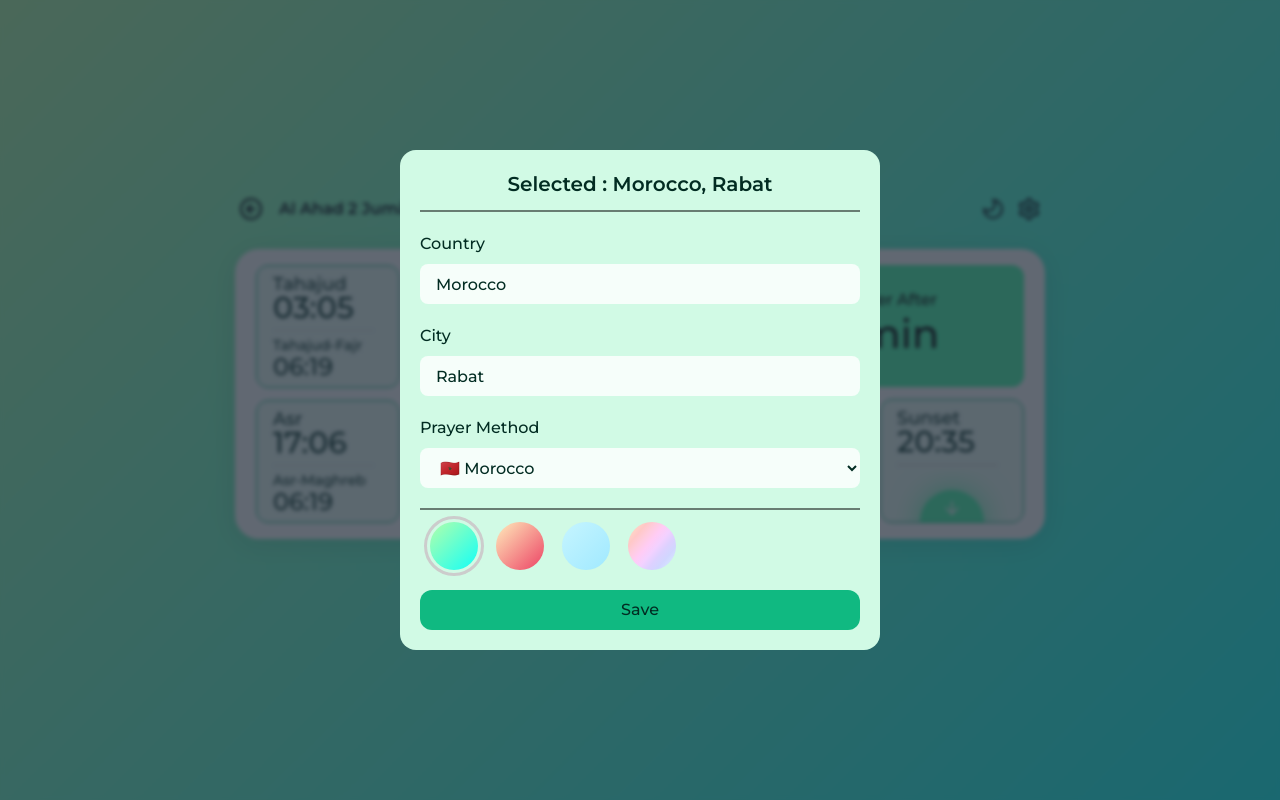
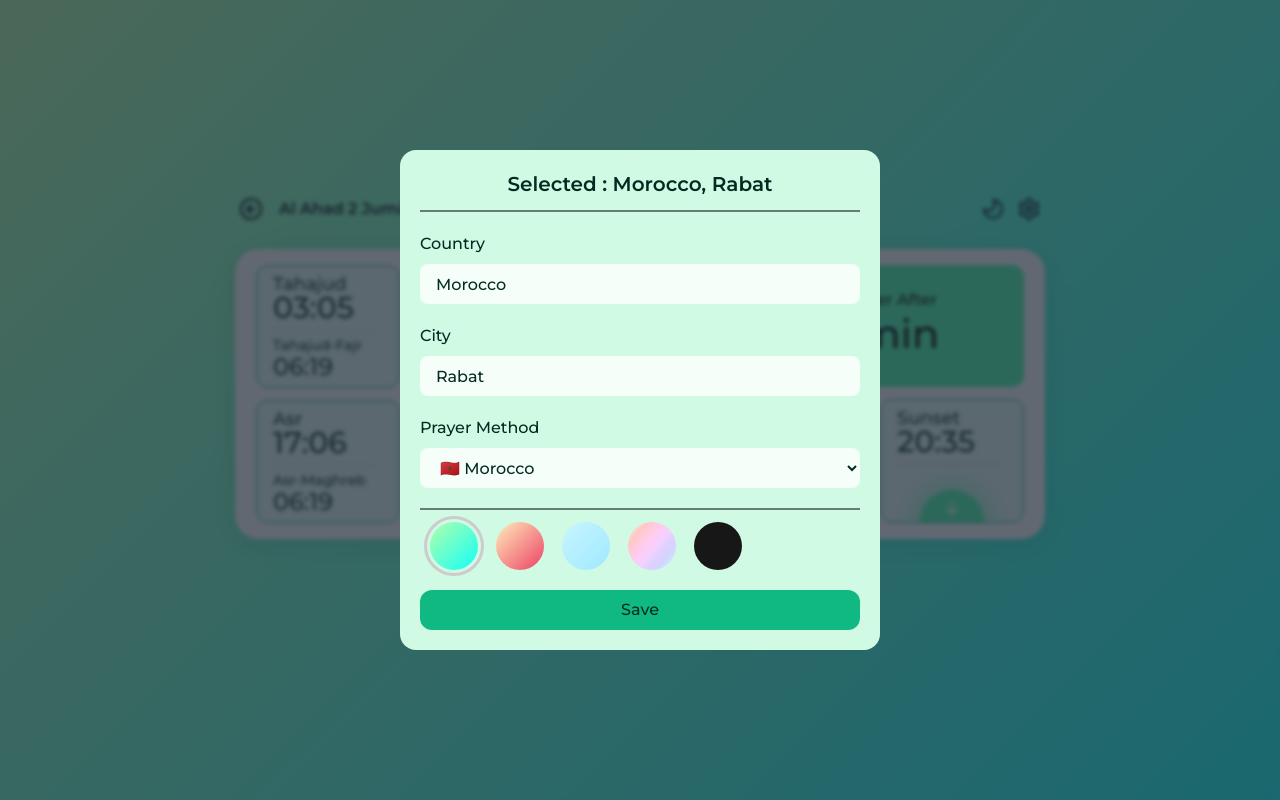
Before and after one commit to heynzar/tahajud, a Next.js app: page / in a window 1280 px wide. Both pictures are taken after a click on the icon 1029 px from the left and 209 px from the top of the page. Built offline with nearby package versions, Linux system fonts and the light colour scheme; no server answers.

Commit message:
⚡Adding New Theme

```diff
--- a/src/app/globals.css
+++ b/src/app/globals.css
@@ -43,6 +43,9 @@ body {
 .bg-sunset {
   background-image: var(--sunset);
 }
+.bg-solid {
+  @apply bg-[#171717] dark:bg-neutral-300;
+}
 .bg-peach {
   background-image: var(--peach);
 }
@@ -59,15 +62,20 @@ body {
 .peach-theme-next {
   @apply bg-red-300;
 }
+.solid-theme-next {
+  @apply dark:bg-neutral-300 dark:text-neutral-800 bg-neutral-900 text-gray-100;
+}
 .blue-theme-next {
   @apply bg-sky-300;
 }
 .sunset-theme-next {
   @apply bg-pink-300 dark:bg-pink-300/90;
 }
-
 .green-theme-circle {
   @apply !bg-[#4dffaf] shadow-[0_0px_30px_rgb(0,255,140,0.6)];
+}
+.solid-theme-circle {
+  @apply bg-neutral-900 shadow-[0_0px_30px_rgb(1,1,1,0.5)]  dark:!bg-neutral-300 dark:shadow-[0_0px_30px_rgb(255,255,255,0.3)];
 }
 .peach-theme-circle {
   @apply bg-red-300 shadow-[0_0px_30px_rgb(252,165,165,0.6)];
@@ -82,6 +90,9 @@ body {
 .green-theme-card {
   @apply border-emerald-500 dark:border-emerald-700 text-emerald-950 dark:text-emerald-100 bg-emerald-100/40 dark:bg-emerald-800;
 }
+.solid-theme-card {
+  @apply border-neutral-500 dark:border-neutral-700 text-neutral-950 dark:text-neutral-100 bg-neutral-200/40 dark:bg-neutral-800;
+}
 .sunset-theme-card {
   @apply border-pink-500 dark:border-pink-700 text-pink-950 dark:text-pink-100 bg-pink-100/40 dark:bg-pink-800;
 }
@@ -94,6 +105,9 @@ body {
 /* main */
 .green-theme-main {
   @apply bg-white dark:bg-emerald-950;
+}
+.solid-theme-main {
+  @apply bg-neutral-100 dark:bg-neutral-800/50;
 }
 .peach-theme-main {
   @apply bg-white dark:bg-red-950;
@@ -117,9 +131,15 @@ body {
 .sunset-theme-btn {
   @apply bg-pink-500  hover:bg-pink-400 transition-colors;
 }
+.solid-theme-btn {
+  @apply bg-neutral-500  hover:bg-neutral-600 transition-colors;
+}
 /* Modal */
 .green-theme-set {
   @apply border-emerald-500 dark:border-emerald-700 text-emerald-950 dark:text-emerald-100 bg-emerald-100 dark:bg-emerald-800;
+}
+.solid-theme-set {
+  @apply border-neutral-500 dark:border-neutral-700 text-neutral-950 dark:text-neutral-100 bg-neutral-100 dark:bg-neutral-800;
 }
 .sunset-theme-set {
   @apply border-pink-500 dark:border-pink-700 text-pink-950 dark:text-pink-100 bg-pink-100 dark:bg-pink-800;
@@ -136,7 +156,7 @@ form input[type="radio"] {
   margin-left: 10px;
   width: 3rem;
   height: 3rem;
-  background-color: #ccc;
+  background-image: #222;
   border-radius: 50%;
 }
 form input[type="radio"]:checked {
--- a/src/components/Main2.tsx
+++ b/src/components/Main2.tsx
@@ -369,12 +369,14 @@ function Main2() {
                     time={prayerTime.sunrise}
                     name="Sunrise"
                     reverse={false}
+                    dark={dark}
                   />
                   <Sun
                     theme={countryData.theme}
                     time={prayerTime.sunset}
                     name="Sunset"
                     reverse={true}
+                    dark={dark}
                   />
                 </div>
               </div>
--- a/src/components/Nav.tsx
+++ b/src/components/Nav.tsx
@@ -65,8 +65,13 @@ export default function Nav({
   }
 
   return (
-    <nav className="w-full text-gray-950 py-3 gap-5 flex flex-col-reverse justify-center items-center lg:flex-row lg:justify-between font-semibold">
-      <div className="flex gap-3 items-center">
+    <nav
+      className={twMerge(
+        "w-full  py-3 gap-5 flex flex-col-reverse justify-center items-center lg:flex-row lg:justify-between font-semibold",
+        countryData.theme === "solid" ? "text-gray-100" : "text-gray-950"
+      )}
+    >
+      <div className="flex gap-3 items-center ">
         <div className="p-1 hover:bg-white/50 rounded-md transition-colors">
           <CircleArrowRight
             className="rotate-180 cursor-pointer"
@@ -120,7 +125,7 @@ export default function Nav({
               placeholder="Morocco"
               id="country"
               name="country"
-              className="h-10 rounded-lg pl-4 bg-white/80 dark:bg-white/40 placeholder:text-black/50"
+              className="h-10 rounded-lg pl-4 bg-white/80 dark:dark:bg-neutral-900 placeholder:text-black/50"
             />
           </div>
 
@@ -133,7 +138,7 @@ export default function Nav({
               type="text"
               id="city"
               name="city"
-              className="h-10 rounded-lg pl-4 bg-white/80 dark:bg-white/40 placeholder:text-black/50"
+              className="h-10 rounded-lg pl-4 bg-white/80 dark:dark:bg-neutral-900 placeholder:text-black/50"
             />
           </div>
 
@@ -144,7 +149,7 @@ export default function Nav({
               value={localCountryData.method}
               name="method"
               id="method"
-              className="h-10 rounded-lg px-4 bg-white/80 dark:bg-gray-900 "
+              className="h-10 rounded-lg px-4 bg-white/80 dark:bg-neutral-900 "
             >
               <option value="">Select Prayer Method</option>
               <option value="1">🌍 Muslim World League</option>
@@ -244,6 +249,19 @@ export default function Nav({
               onChange={handleChange}
               checked={localCountryData.theme === "sunset"}
             />
+
+            <label htmlFor="solid" className="visually-hidden">
+              Solid dark theme
+            </label>
+            <input
+              type="radio"
+              id="solid"
+              name="theme"
+              value="solid"
+              className="bg-solid"
+              onChange={handleChange}
+              checked={localCountryData.theme === "solid"}
+            />
           </fieldset>
 
           <button
--- a/src/components/Sun.tsx
+++ b/src/components/Sun.tsx
@@ -5,11 +5,13 @@ export default function Sun({
   name,
   time,
   theme,
+  dark,
 }: {
   reverse: boolean;
   name: string;
   time: string;
   theme: string;
+  dark: boolean;
 }) {
   return (
     <div
@@ -34,8 +36,9 @@ export default function Sun({
         >
           <ArrowUp
             className={twMerge(
-              "absolute bottom-2 text-white size-5",
-              reverse ? "" : "rotate-180"
+              "absolute bottom-2  size-5",
+              reverse ? "" : "rotate-180",
+              dark ? "text-neutral-800" : "text-white"
             )}
           />
         </div>
```
